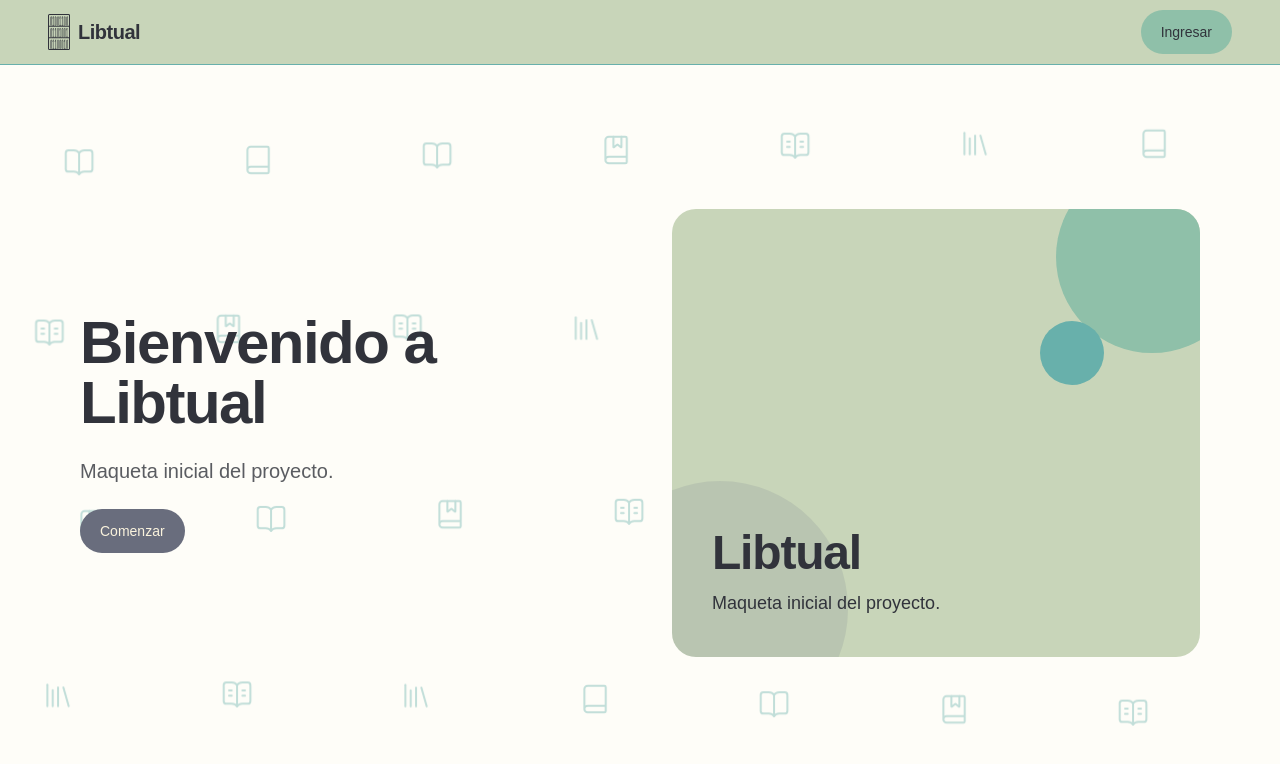
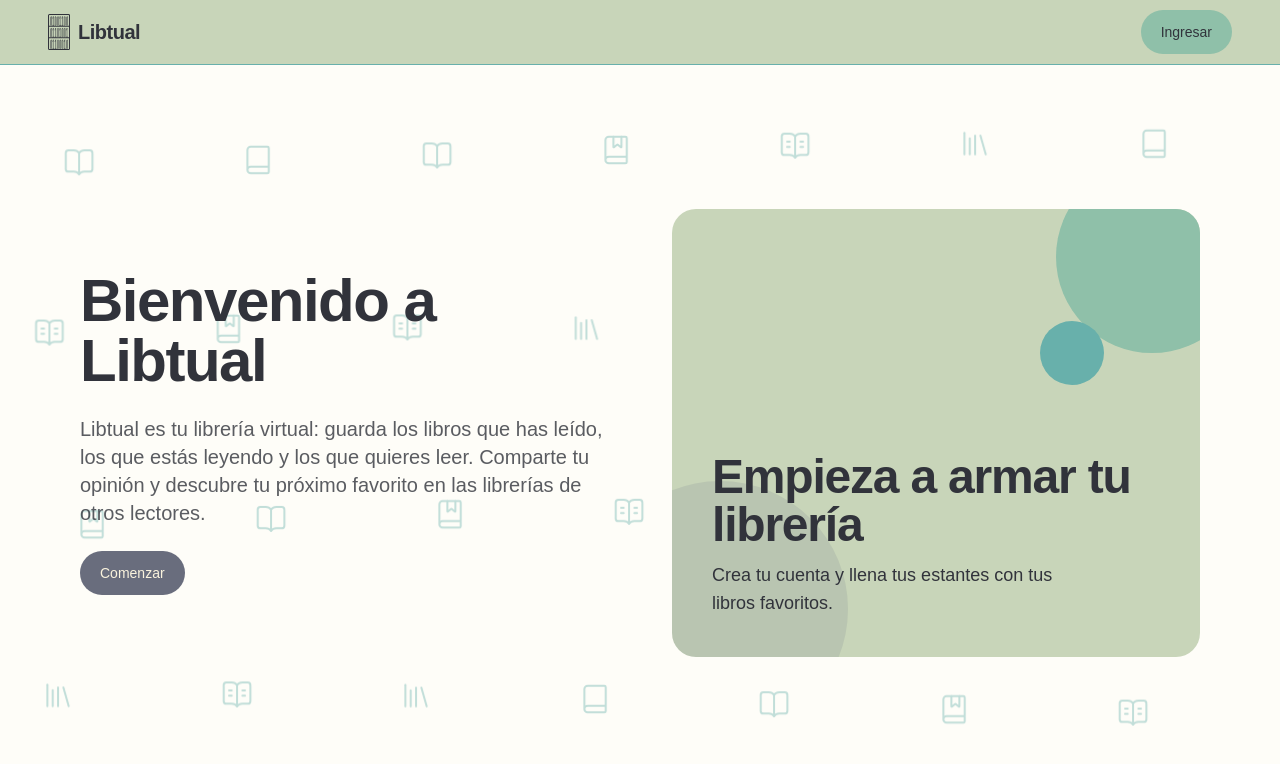
Before and after one commit to Matjeet/Libtual, a Next.js app: page / in a window 1280 px wide. Shown: the top 764 px of the page. Built offline with nearby package versions, Linux system fonts and the light colour scheme.

Commit message:
feat(home): describe Libtual and invite visitors to sign up

```diff
--- a/src/app/page.tsx
+++ b/src/app/page.tsx
@@ -10,12 +10,19 @@ export default function Home() {
       <section className="flex flex-1 flex-col items-center justify-center gap-6 text-center lg:grid lg:grid-cols-2 lg:gap-16 lg:text-left">
         <div className="flex flex-col items-center gap-6 lg:items-start">
           <h1 className="text-4xl font-semibold tracking-tight md:text-5xl lg:text-6xl">Bienvenido a Libtual</h1>
-          <p className="max-w-md text-lg text-foreground/80 lg:max-w-xl lg:text-xl">Maqueta inicial del proyecto.</p>
+          <p className="max-w-md text-lg text-foreground/80 lg:max-w-xl lg:text-xl">
+            Libtual es tu librería virtual: guarda los libros que has leído, los que estás leyendo y los que quieres leer.
+            Comparte tu opinión y descubre tu próximo favorito en las librerías de otros lectores.
+          </p>
           <Link href="/registro" className={buttonClasses()}>
             Comenzar
           </Link>
         </div>
-        <BrandPanel className="hidden lg:flex" title="Libtual" description="Maqueta inicial del proyecto." />
+        <BrandPanel
+          className="hidden lg:flex"
+          title="Empieza a armar tu librería"
+          description="Crea tu cuenta y llena tus estantes con tus libros favoritos."
+        />
       </section>
     </MainTemplate>
   );
```
